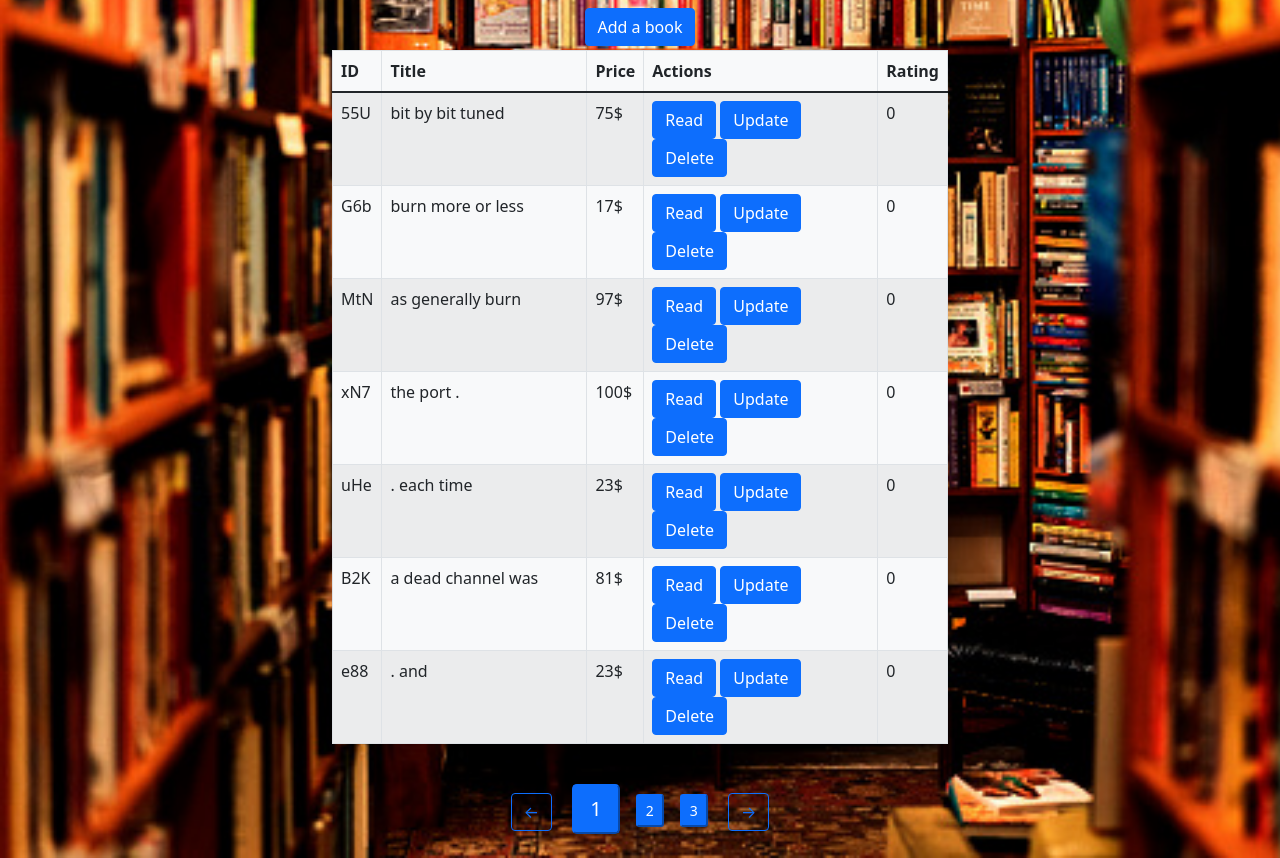
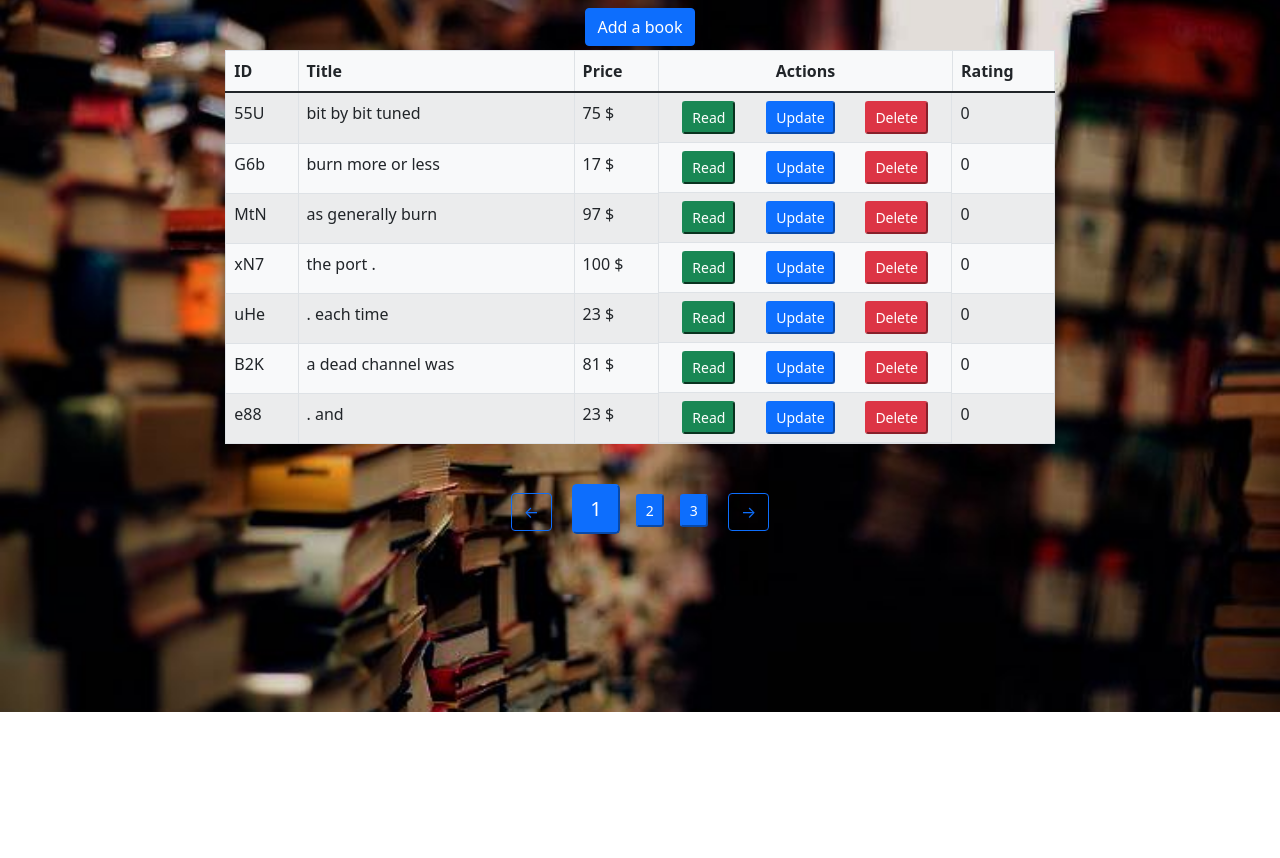
Before and after one commit to BenIsayev/BookShop, a plain HTML site: page index.html in a window 1280 px wide. Shown: the part 88-946 px from the top of the page. After the commit the page ends 800 px from the top, so only its background shows below. Drawn offline with nearby package versions, Linux system fonts and the light colour scheme.

Commit message:
more styling and some functions

```diff
--- a/index.html
+++ b/index.html
@@ -12,9 +12,8 @@
     <link href="https://fonts.googleapis.com/css2?family=Source+Serif+4:ital@1&display=swap" rel="stylesheet">
 </head>
 
-<body style="background-image: url(img/bookshopbg.jpeg); background-repeat: no-repeat; background-size: cover;" onload="init()">
+<body style="background-image: url(img/bookshopbg1.jpeg); background-repeat: no-repeat; background-size:cover;" onload="init()">
 
-    <!-- select language -->
 
     <!-- The whole page -->
 
@@ -55,8 +54,7 @@
         </div>
     </div>
 
-    <div class="content-conatiner container d-flex flex-column col-6 align-items-center">
-
+    <div class="content-conatiner container d-flex flex-column col-8 align-items-center">
 
         <button data-trans="add-book-btn" class="add-book-btn btn btn-primary mb-1" onclick="onAddBookClick() ">Add a book</button>
         <section class="book-adding-section collapse">
@@ -67,12 +65,12 @@
             </section>
         </section>
 
-        <table class="main-table table table-striped border bg-light col-10">
+        <table class="main-table table container-lg table-striped border bg-light">
             <thead>
                 <th data-trans="id" class="border-end">ID</th>
                 <th data-trans="title" class="sort-toggle border-end col-4" title="Sort list by title " onclick="onSortList( 'title') ">Title</th>
                 <th data-trans="price" class="sort-toggle border-end" title="Sort list by price " onclick="onSortList( 'price') ">Price</th>
-                <th data-trans="actions" class="border-end">Actions</th>
+                <th data-trans="actions" class="border-end" style="text-align:center">Actions</th>
                 <th data-trans="rating" class="border-end">Rating</th>
             </thead>
             <tbody class="table-content"></tbody>
--- a/js/bookshop-controller.js
+++ b/js/bookshop-controller.js
@@ -19,11 +19,11 @@ function renderBooks() {
         return `<tr>
             <td class="border-end">${book.id}</td>
             <td class="border-end">${book.name}</td>
-            <td class="border-end">${book.price}</td>
-            <td class="border-end">
-            <button data-trans="read-book" class="button btn btn-primary" onclick="onReadClick('${book.id}')" data-bs-toggle="modal" data-bs-target="#exampleModal">${getTrans('read-book')}</button>
-            <button data-trans="update-book" class="button btn btn-primary" onclick="onUpdateClick('${book.id}')">${getTrans('update-book')}</button>
-            <button data-trans="delete-book" class="button btn btn-primary" onclick="onDeleteClick('${book.id}')">${getTrans('delete-book')}</button>
+            <td class="border-end">${book.price} <span data-trans="currency">${getTrans('currency')}</span></td>
+            <td class="border-end d-flex justify-content-around">
+            <button data-trans="read-book" class="button btn-sm btn-success float-end" onclick="onReadClick('${book.id}')" data-bs-toggle="modal" data-bs-target="#exampleModal">${getTrans('read-book')}</button>
+            <button data-trans="update-book" class="button btn-sm btn-primary" onclick="onUpdateClick('${book.id}')">${getTrans('update-book')}</button>
+            <button data-trans="delete-book" class="button btn-sm btn-danger" onclick="onDeleteClick('${book.id}')">${getTrans('delete-book')}</button>
             </td>
             <td>${book.rate}</td>
         </tr>`
--- a/js/services/bookshop-sevice.js
+++ b/js/services/bookshop-sevice.js
@@ -6,6 +6,7 @@ const STORAGE_KEY = 'gBooks'
 var gPageIdx = 0;
 var gBooks = _createBooks();
 var gPageCount;
+var gSortDir = 1;
 _saveBooksToStorage();
 
 
@@ -49,13 +50,14 @@ function setNextPage() {
 }
 
 function sortList(sortBy) {
+    gSortDir *= -1;
+    console.log(gSortDir)
     if (sortBy === 'title') {
         gBooks.sort((b1, b2) => {
-            if (b2.name.toUpperCase() > b1.name.toUpperCase()) return 1;
-            else return -1;
+            return ((b2.name.toUpperCase() > b1.name.toUpperCase()) ? 1 : -1) * gSortDir;
         })
     } else if (sortBy === 'price') {
-        gBooks.sort((b1, b2) => { return parseInt(b1.price) - parseInt(b2.price) })
+        gBooks.sort((b1, b2) => { return (parseInt(b1.price) - parseInt(b2.price)) * gSortDir })
     }
     _saveBooksToStorage;
 }
@@ -73,7 +75,7 @@ function getBookById(id) {
 
 function updateBookPrice(id, price) {
     var book = gBooks.find(book => id === book.id);
-    book.price = price + '$';
+    book.price = price;
     _saveBooksToStorage();
 }
 
@@ -104,7 +106,7 @@ function _createBook() {
     return {
         id: makeId(3),
         name: makeLorem(2),
-        price: getRandomIntInclusive(0, 100) + '$',
+        price: getRandomIntInclusive(0, 100),
         content: makeLorem(),
         imgUrl: 'img/book.png',
         rate: 0
--- a/js/services/i18n-service.js
+++ b/js/services/i18n-service.js
@@ -62,9 +62,17 @@ var gTrans = {
     'close-modal-btn': {
         en: 'Close',
         he: 'סגור'
+    },
+    currency: {
+        en: '$',
+        he: '₪'
     }
 }
 
+var gCurrencies = {
+    en: 'USD',
+    he: 'ILS'
+}
 
 function setLang(lang) {
     gCurrLang = lang;
```
Also changed, not shown: img/bookshopbg1.jpeg (added), 2 other files.
